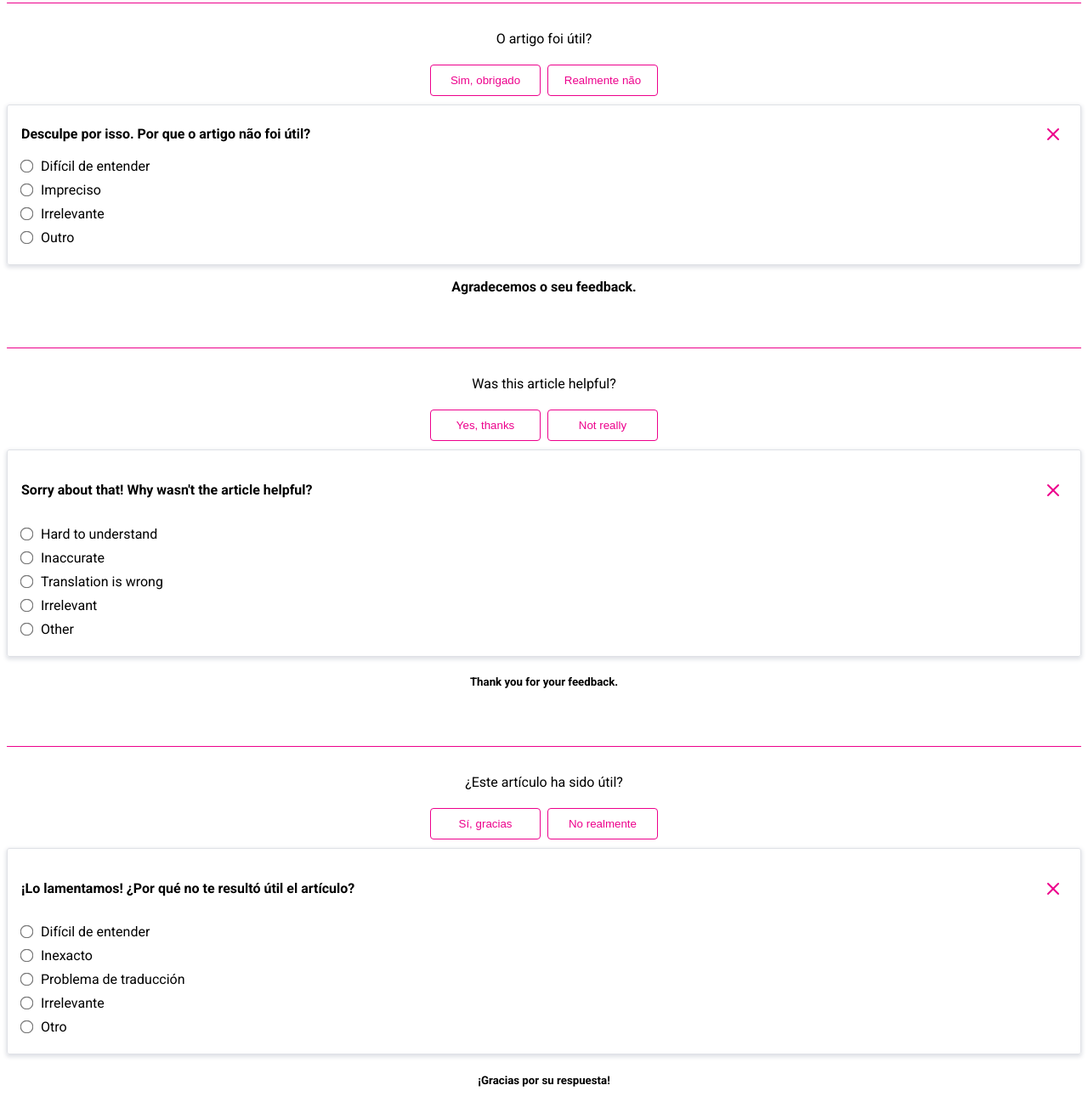
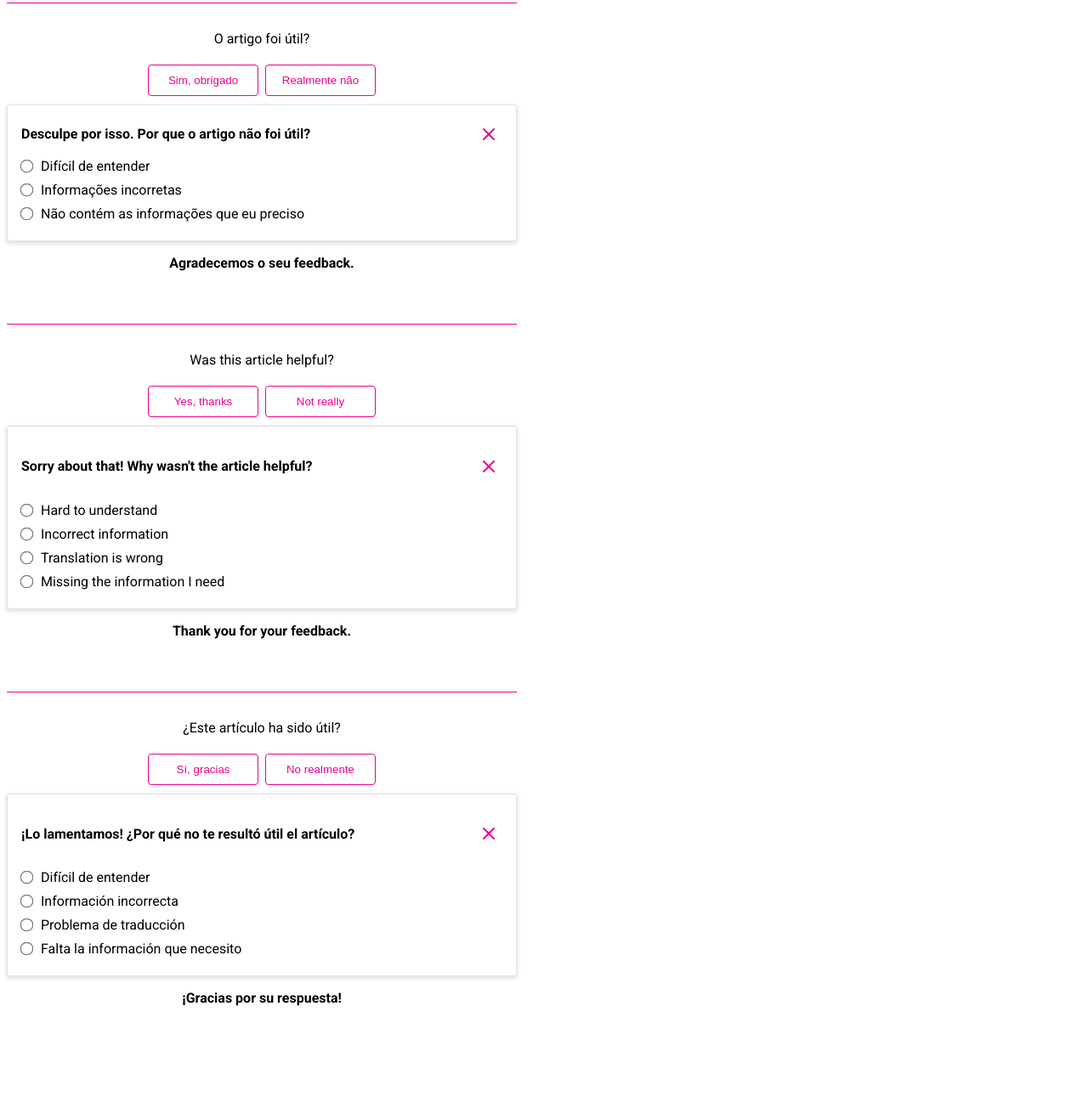
Before and after one commit to catarinemlt/Components, a plain HTML site: page Survey/index.html in a window 1280 px wide. Shown: the part 27-1344 px from the top of the page at 85% size. After the commit the page ends 1251 px from the top, so only its background shows below. Drawn offline with Linux system fonts and the light colour scheme.

Commit message:
Remove Other option
Removed the "Other" option from survey.

```diff
--- a/Survey/index.html
+++ b/Survey/index.html
@@ -39,17 +39,13 @@
                 </div>
                 <div id="container-radio-reason-negative-feedback" class="reason-negative-feedback">
                     <input type="radio" class="reason-negative-feedback" name="reason-negative-feedback" id="Impreciso">
-                    <label for="Impreciso" class="reason-negative-feedback">Impreciso</label>
+                    <label for="Impreciso" class="reason-negative-feedback">Informações incorretas</label>
                 </div>
 
                 <div id="container-radio-reason-negative-feedback" class="reason-negative-feedback">
                     <input type="radio" class="reason-negative-feedback" name="reason-negative-feedback"
                         id="Irrelevante">
-                    <label for="Irrelevante" class="reason-negative-feedback">Irrelevante</label>
-                </div>
-                <div id="container-radio-reason-negative-feedback" class="reason-negative-feedback">
-                    <input type="radio" class="reason-negative-feedback" name="reason-negative-feedback" id="Outro">
-                    <label for="Outro" class="reason-negative-feedback">Outro</label>
+                    <label for="Irrelevante" class="reason-negative-feedback">Não contém as informações que eu preciso</label>
                 </div>
             </div>
             <div class="feedback-finish" id="feedback-finish">
@@ -86,7 +82,7 @@
                 </div>
                 <div id="container-radio-reason-negative-feedback" class="reason-negative-feedback">
                     <input type="radio" class="reason-negative-feedback" name="reason-negative-feedback" id="Impreciso">
-                    <label for="Impreciso" class="reason-negative-feedback">Inaccurate</label>
+                    <label for="Impreciso" class="reason-negative-feedback">Incorrect information</label>
                 </div>
                 <div id="container-radio-reason-negative-feedback" class="reason-negative-feedback">
                     <input type="radio" class="reason-negative-feedback" name="reason-negative-feedback" id="Problema na Tradução">
@@ -94,15 +90,11 @@
                 </div>
                 <div id="container-radio-reason-negative-feedback" class="reason-negative-feedback">
                     <input type="radio" class="reason-negative-feedback" name="reason-negative-feedback" id="Irrelevante">
-                    <label for="Irrelevante" class="reason-negative-feedback">Irrelevant</label>
-                </div>
-                <div id="container-radio-reason-negative-feedback" class="reason-negative-feedback">
-                    <input type="radio" class="reason-negative-feedback" name="reason-negative-feedback" id="Outro">
-                    <label for="Outro" class="reason-negative-feedback">Other</label>
+                    <label for="Irrelevante" class="reason-negative-feedback">Missing the information I need</label>
                 </div>
             </div>
             <div class="feedback-finish" id="feedback-finish">
-                <h5>Thank you for your feedback.</h5>
+                <p>Thank you for your feedback.</p>
             </div>
         </div>
     </div>
@@ -134,7 +126,7 @@
                 </div>
                 <div id="container-radio-reason-negative-feedback" class="reason-negative-feedback">
                     <input type="radio" class="reason-negative-feedback" name="reason-negative-feedback" id="Impreciso">
-                    <label for="Impreciso" class="reason-negative-feedback">Inexacto</label>
+                    <label for="Impreciso" class="reason-negative-feedback">Información incorrecta</label>
                 </div>
                 <div id="container-radio-reason-negative-feedback" class="reason-negative-feedback">
                     <input type="radio" class="reason-negative-feedback" name="reason-negative-feedback" id="Problema na Tradução">
@@ -142,15 +134,11 @@
                 </div>
                 <div id="container-radio-reason-negative-feedback" class="reason-negative-feedback">
                     <input type="radio" class="reason-negative-feedback" name="reason-negative-feedback" id="Irrelevante">
-                    <label for="Irrelevante" class="reason-negative-feedback">Irrelevante</label>
-                </div>
-                <div id="container-radio-reason-negative-feedback" class="reason-negative-feedback">
-                    <input type="radio" class="reason-negative-feedback" name="reason-negative-feedback" id="Outro">
-                    <label for="Outro" class="reason-negative-feedback">Otro</label>
+                    <label for="Irrelevante" class="reason-negative-feedback">Falta la información que necesito</label>
                 </div>
             </div>
             <div class="feedback-finish" id="feedback-finish">
-                <h5>¡Gracias por su respuesta!</h5>
+                <p>¡Gracias por su respuesta!</p>
             </div>
         </div>
     </div>
--- a/Survey/style_survey.teste.css
+++ b/Survey/style_survey.teste.css
@@ -18,6 +18,7 @@ body {
   justify-content: center;
   align-items: center;
   margin-top: 30px;
+  width: 600px;
 }
 
 .article-survey {
```
Also changed, not shown: Survey/script_survey.js (+7 -19 lines).
